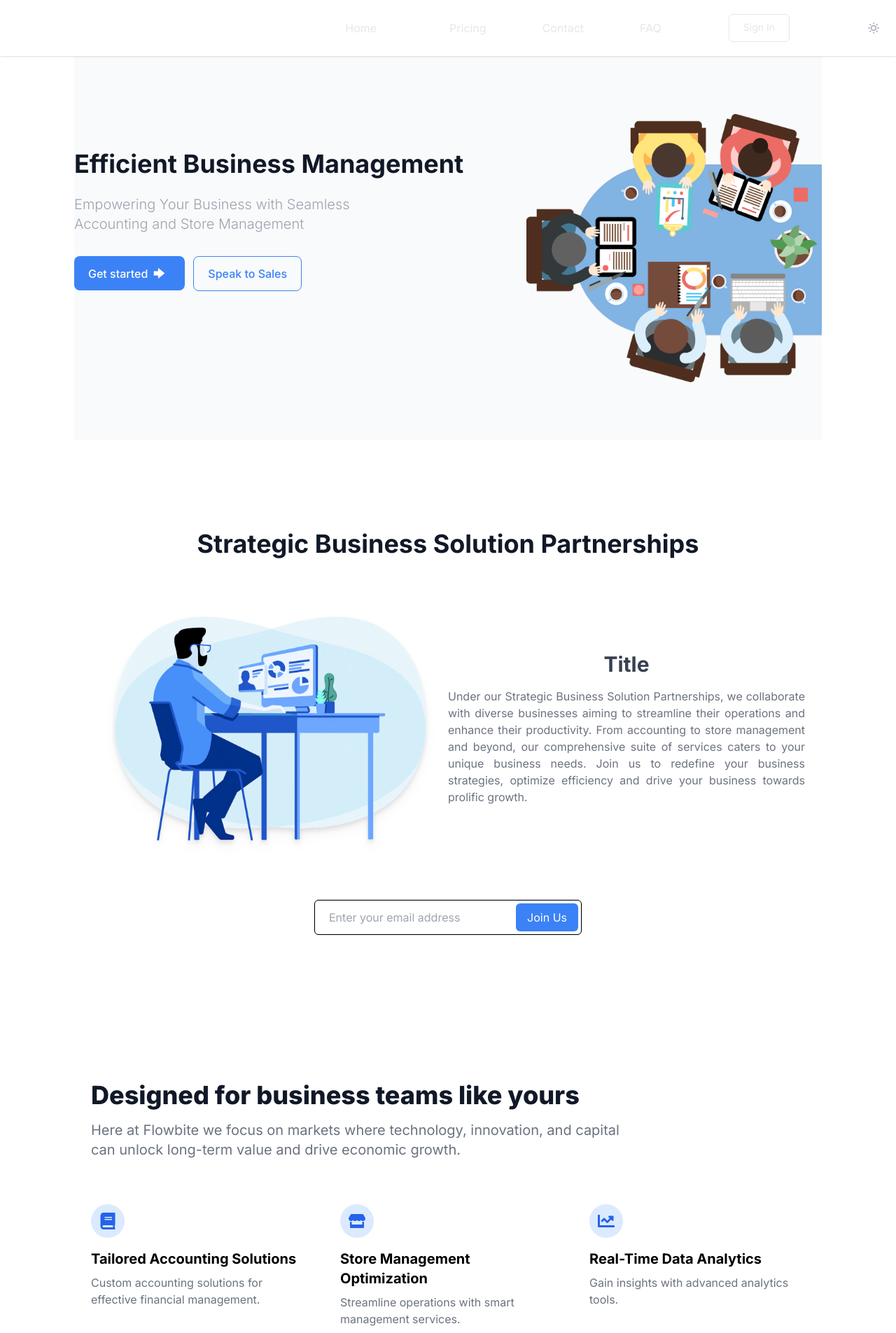
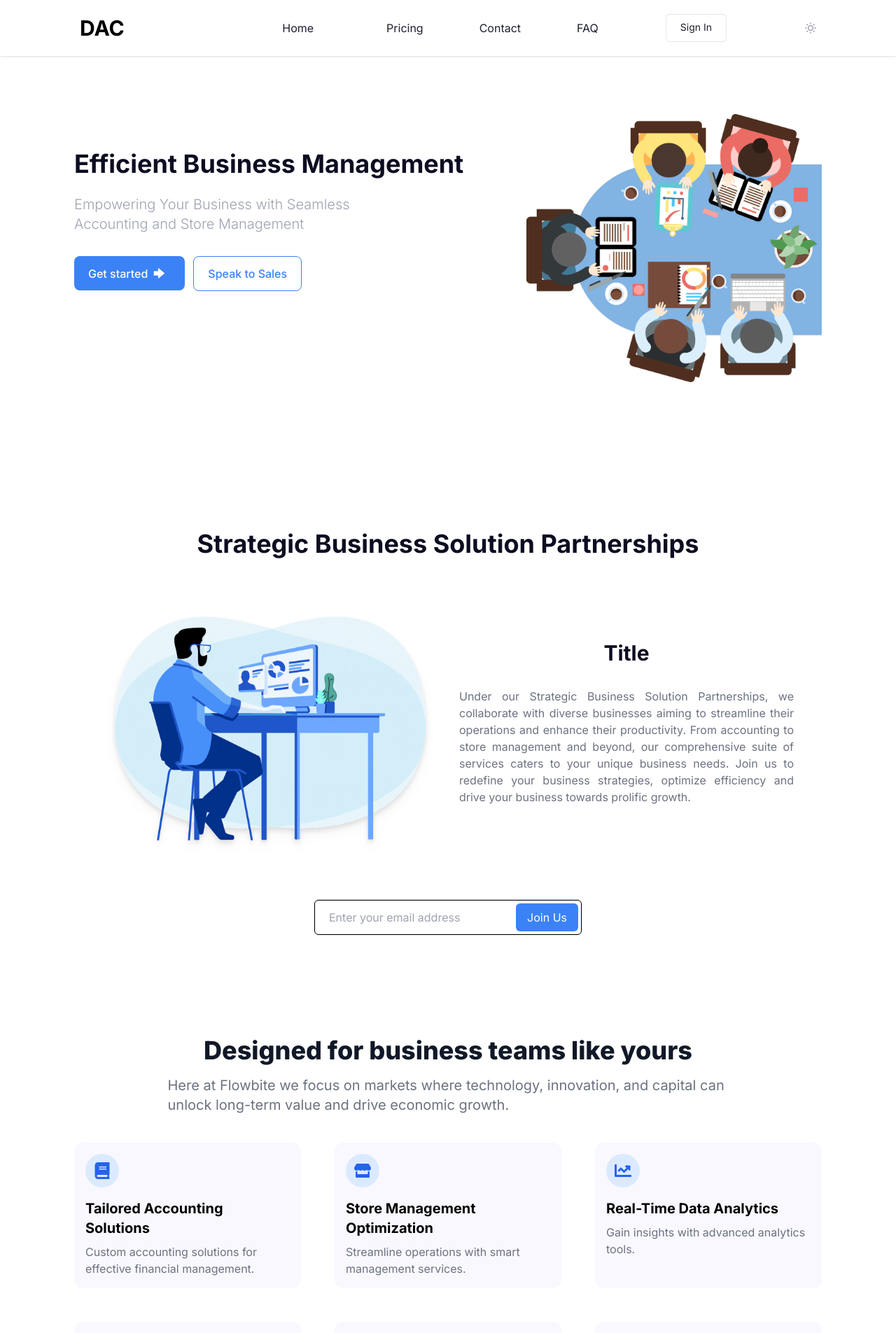
Before and after one commit to ahmadhassoun366/DAC-WebApp, a Next.js app: page / in a window 1280 px wide. Shown: the top 1905 px of the page at 70% size. Built offline with nearby package versions, Linux system fonts and the light colour scheme.

Commit message:
fixing issues

```diff
--- a/src/app/page.tsx
+++ b/src/app/page.tsx
@@ -11,14 +11,16 @@ import { plans, services } from "@/static/data";
 
 export default function Home() {
   return (
+    <>
+      <HeaderComponent />
+
       <main className="dark:bg-abrandc-dark-blackish bg-white">
-      <HeaderComponent />
         {/* Hero Section */}
         <main className="dark:bg-abrandc-dark-blackish bg-white container-2 mx-auto space-y-20">
-        <section className="bg-gray-50 py-20">
+          <section className="py-20">
             <div className="grid max-w-screen-xxl px-0 py-8 mx-auto lg:gap-8 xl:gap-0 lg:py-10 lg:grid-cols-12 lg:m-auto ">
               <div className="lg:m-auto place-self-center lg:col-span-7 z-10 text-center lg:text-start">
-              <h1 className="max-w-2xl mb-6 text-4xl leading-none md:text-5xl xl:text-4xl text-gray-900 font-spaceGrotesk font-bold">
+                <h1 className="max-w-2xl mb-6 text-4xl leading-none md:text-5xl xl:text-4xl text-abrandc-dark-blackish dark:text-white font-spaceGrotesk font-bold">
                   Efficient Business Management
                 </h1>
                 <p className="lg:w-3/4 mb-6 font-light lg:text-gray-400 lg:mb-8 md:text-lg lg:text-xl text-gray-900">
@@ -55,7 +57,7 @@ export default function Home() {
             className="container mx-auto px-6 py-16 pt-10 text-center"
           >
             <div className="m-auto mt-2 max-w-screen-xxl ">
-            <h1 className="text-2xl mb-20 font-bold text-gray-900 md:text-4xl">
+              <h1 className="text-2xl mb-20 font-bold dark:text-white text-abrandc-dark-blackish md:text-4xl">
                 Strategic Business Solution Partnerships
               </h1>
               <div className="flex max-w-screen-xxl">
@@ -67,17 +69,17 @@ export default function Home() {
                   />
                 </div>
                 <div className="flex-1 flex flex-col items-center justify-center">
-                <h1 className="ml-0 text-left text-3xl font-bold text-gray-700 mb-4">
+                  <h1 className="ml-0 text-left text-3xl font-bold dark:text-white text-abrandc-dark-blackish mb-4">
                     Title
                   </h1>
-                <p className="text-gray-500 text-center text-justify whitespace-pre-line">
+                  <p className="text-gray-500 text-justify  whitespace-pre-line p-4">
                     Under our Strategic Business Solution Partnerships, we
-                  collaborate with diverse businesses aiming to streamline their
-                  operations and enhance their productivity. From accounting to
-                  store management and beyond, our comprehensive suite of
-                  services caters to your unique business needs. Join us to
-                  redefine your business strategies, optimize efficiency and
-                  drive your business towards prolific growth.
+                    collaborate with diverse businesses aiming to streamline
+                    their operations and enhance their productivity. From
+                    accounting to store management and beyond, our comprehensive
+                    suite of services caters to your unique business needs. Join
+                    us to redefine your business strategies, optimize efficiency
+                    and drive your business towards prolific growth.
                   </p>
                 </div>
               </div>
@@ -100,13 +102,13 @@ export default function Home() {
             </div>
           </section>
           {/* Services Section */}
-        <section id="faq" className="bg-white dark:bg-abrandc-dark-grey">
-          <div className="py-8 px-4 mx-auto max-w-screen-xl sm:py-16 lg:px-6">
-            <div className="max-w-screen-md mb-8 lg:mb-16">
-              <h2 className="mb-4 text-4xl font-extrabold text-gray-900 dark:text-white">
+          <section id="faq" className="">
+            <div className="space-y-10">
+              <div className="flex flex-col justify-center items-center gap-4">
+                <h2 className="text-4xl font-extrabold text-gray-900 dark:text-white">
                   Designed for business teams like yours
                 </h2>
-              <p className="text-gray-500 sm:text-xl dark:text-gray-400">
+                <p className="text-gray-500 sm:text-xl dark:text-gray-400 w-3/4">
                   Here at Flowbite we focus on markets where technology,
                   innovation, and capital can unlock long-term value and drive
                   economic growth.
@@ -114,7 +116,7 @@ export default function Home() {
               </div>
               <div className="space-y-8 md:grid md:grid-cols-2 lg:grid-cols-3 md:gap-12 md:space-y-0">
                 {services.map((service, index) => (
-                <div key={index}>
+                  <div key={index} className="dark:bg-abrandc-dark-grey bg-abrandc-light-grey rounded-xl p-4">
                     <div className="flex justify-center items-center mb-4 w-10 h-10 rounded-full bg-blue-100 lg:h-12 lg:w-12 dark:bg-blue-900">
                       <service.icon className="w-5 h-5 text-blue-600 lg:w-6 lg:h-6 dark:text-blue-300" />
                     </div>
@@ -130,10 +132,7 @@ export default function Home() {
             </div>
           </section>
           {/* Price Section */}
-        <section
-          id="pricing"
-          className="bg-abrandc-light-grey dark:bg-abrandc-dark-blackish"
-        >
+          <section id="pricing" className="">
             <div className="container mx-auto px-6 pt-28">
               <div
                 className="xl:-mx-8 xl:flex xl:items-center"
@@ -168,7 +167,7 @@ export default function Home() {
                     {plans.map((plan, index) => (
                       <div
                         key={index}
-                      className="mx-auto max-w-sm rounded-lg border dark:border-gray-700 md:mx-4"
+                        className="mx-auto max-w-sm rounded-lg border dark:border-gray-700 md:mx-4 bg-abrandc-light-grey dark:bg-abrandc-dark-blackish"
                       >
                         <div className="p-6">
                           <h1 className="text-xl font-medium capitalize text-gray-700 dark:text-white lg:text-3xl">
@@ -231,7 +230,8 @@ export default function Home() {
             </div>
           </section>
         </main>
+      </main>
       <FooterComponent />
-    </main>
+    </>
   );
 }
--- a/src/layout/footer/footer.component.tsx
+++ b/src/layout/footer/footer.component.tsx
@@ -11,19 +11,19 @@ import { FaTwitter, FaTelegramPlane, FaDiscord } from "react-icons/fa";
 export default function FooterComponent() {
   const navigation = [
     {
-      label: "Explore",
+      label: "Who We Are?",
       href: "#",
     },
     {
-      label: "Transactions",
+      label: "Retail & E-Commerce",
       href: "#",
     },
     {
-      label: "Nodes",
+      label: "Information Technology",
       href: "#",
     },
     {
-      label: "PWR Wallet",
+      label: "Finance & Insurance",
       href: "#",
     },
   ];
@@ -47,7 +47,7 @@ export default function FooterComponent() {
   ];
 
   return (
-    <div className="dark:bg-abrandc-dark-blackish bg-abrandc-light-grey md:py-20 py-10 overflow-hidden">
+    <div className="dark:bg-abrandc-dark-grey bg-abrandc-light-grey md:py-20 py-10 overflow-hidden">
       <div className="container-2 mx-auto">
         <div className="flex md:flex-row flex-col md:justify-between md:items-center items-start gap-y-5">
           {/* Navigation */}
--- a/src/layout/header/header.component.tsx
+++ b/src/layout/header/header.component.tsx
@@ -62,16 +62,16 @@ export default function HeaderComponent() {
   ];
 
   return (
-    <header className="dark:bg-abrandc-dark-blackish bg-white  shadow  fixed w-full z-50">
-      <nav className="container mx-auto px-6 py-4 sm:py-5 lg:flex lg:items-center lg:justify-between">
+    <header className="dark:bg-abrandc-dark-blackish bg-white shadow fixed w-full z-50">
+      <nav className="container-2 mx-auto px-6 py-4 sm:py-5 lg:flex lg:items-center lg:justify-between">
         <div className="flex items-center justify-between">
-          <Link className="text-2xl font-bold text-white lg:text-3xl" href="/">
+          <Link className="text-2xl font-bold dark:text-white lg:text-3xl" href="/">
             DAC
           </Link>
           <div className="flex lg:hidden">
             <button
               type="button"
-              className="text-gray-200 hover:text-gray-200 focus:text-gray-600 focus:outline-none"
+              className="dark:text-gray-200 hover:text-gray-200 focus:text-gray-600 focus:outline-none"
               aria-label="toggle menu"
               onClick={toggleMenu}
             >
@@ -86,13 +86,13 @@ export default function HeaderComponent() {
         <div
           className={`${isOpen ? "block" : "hidden"} w-full
 
-        gap-24 bg-gray-900 px-6 py-4  transition-all duration-300 ease-in-out lg:relative lg:flex lg:w-auto lg:translate-x-0 lg:items-center lg:bg-transparent lg:p-0 lg:opacity-100`}
+        gap-24 dark:bg-abrandc-dark-blackish bg-white px-6 py-4  transition-all duration-300 ease-in-out lg:relative lg:flex lg:w-auto lg:translate-x-0 lg:items-center lg:bg-transparent lg:p-0 lg:opacity-100`}
         >
           <div className="flex flex-col space-y-4 lg:space-y-0 lg:space-x-20 lg:flex-row">
             {navLinks.map((link) => (
               <a
                 key={link.path}
-                className="text-gray-200 hover:text-blue-500 lg:mx-6"
+                className="text-agrey-900 dark:text-white hover:text-blue-500 lg:mx-6"
                 href={link.path}
               >
                 {link.label}
@@ -100,7 +100,7 @@ export default function HeaderComponent() {
             ))}
           </div>
           <Link
-            className="mt-4 block h-10 transform rounded-md border px-5 py-2 text-center text-sm capitalize text-gray-200 transition-colors duration-300 hover:bg-gray-100 hover:text-gray-700 lg:mt-0 lg:w-auto mr-4"
+            className="mt-4 block h-10 transform rounded-md border px-5 py-2 text-center text-sm capitalize text-agrey-900 dark:text-white transition-colors duration-300 hover:bg-gray-100 hover:text-gray-700 lg:mt-0 lg:w-auto mr-4"
             href="/login"
           >
             Sign In
```
Lines whose indentation alone changed are shown as unchanged.
